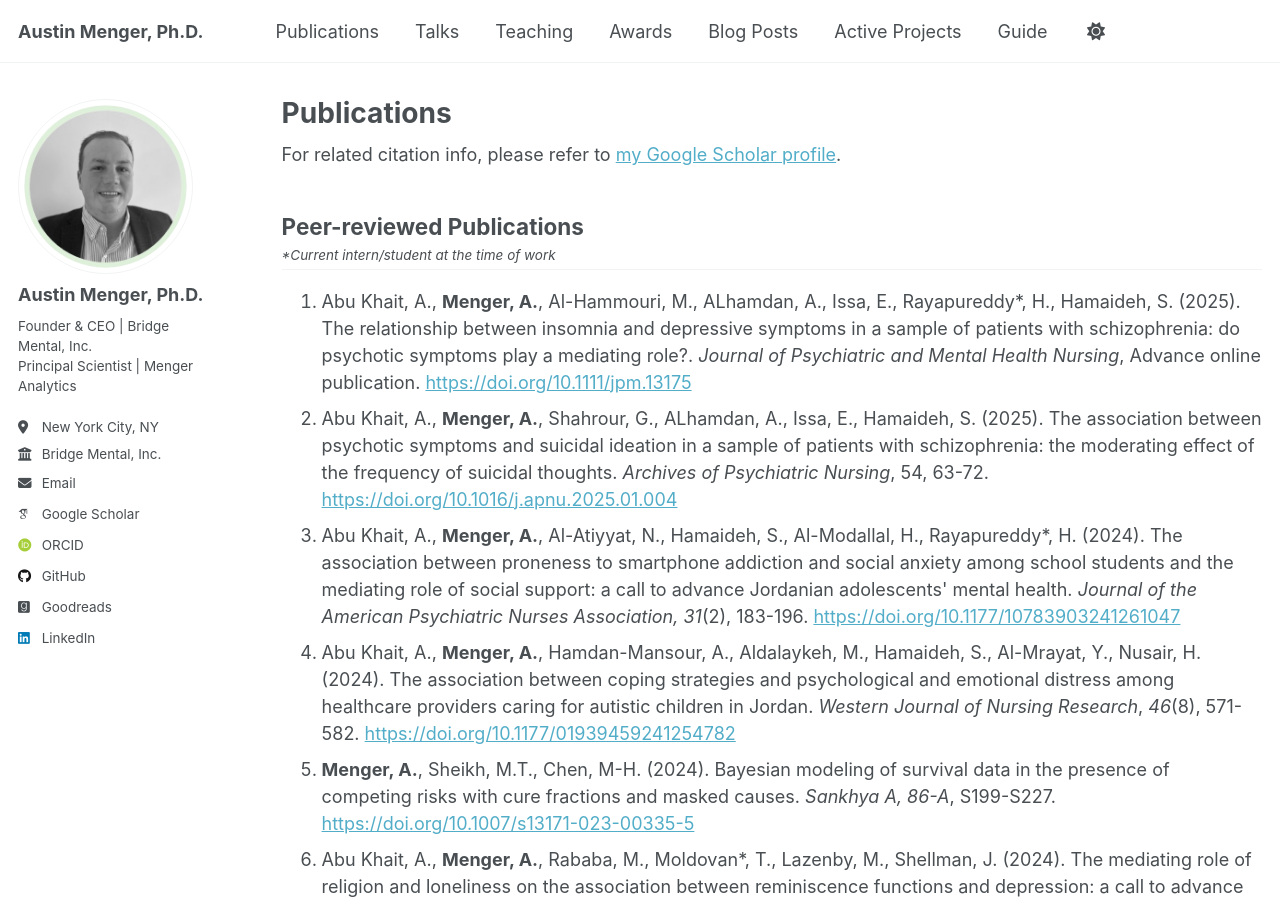
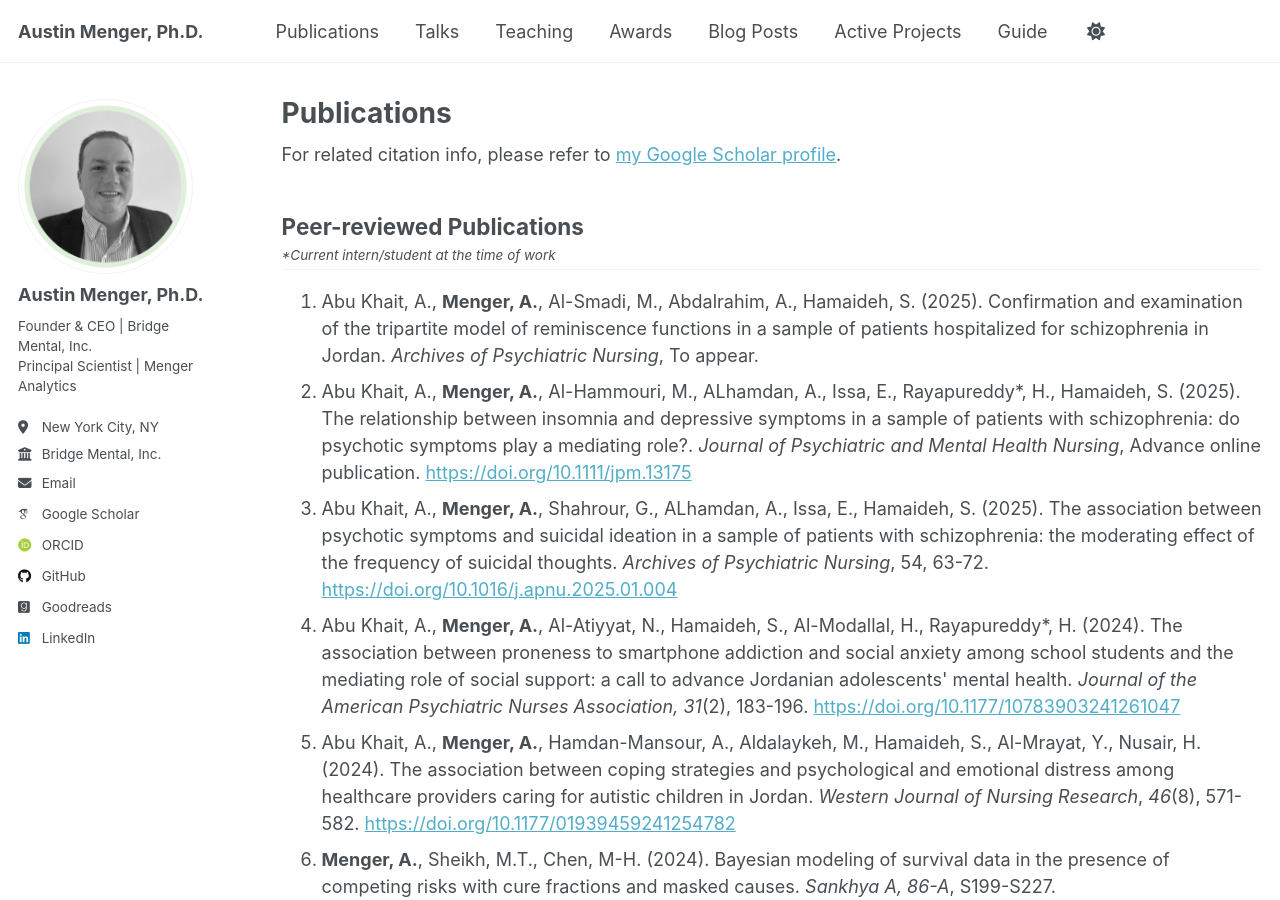
Before and after one commit to austinmenger/austinmenger.github.io, a Jekyll site: the page built from _pages/publications.html, in a window 1280 px wide and 900 px high. Built offline with Jekyll 4.4.1, drawn with Linux system fonts in a browser that asks for light colours; some web fonts are replaced.

Commit message:
Update publications.html

```diff
--- a/_pages/publications.html
+++ b/_pages/publications.html
@@ -20,6 +20,7 @@ author_profile: true
 <hr style="margin-top: 0.2em;" />
 
 <ol>
+  <li>Abu Khait, A., <strong> Menger, A.</strong>, Al-Smadi, M., Abdalrahim, A., Hamaideh, S. (2025). Confirmation and examination of the tripartite model of reminiscence functions in a sample of patients hospitalized for schizophrenia in Jordan.<em> Archives of Psychiatric Nursing</em>, To appear. </li>
   <li>Abu Khait, A., <strong> Menger, A.</strong>, Al-Hammouri, M., ALhamdan, A., Issa, E., Rayapureddy*, H., Hamaideh, S. (2025). The relationship between insomnia and depressive symptoms in a sample of patients with schizophrenia: do psychotic symptoms play a mediating role?.<em> Journal of Psychiatric and Mental Health Nursing</em>, Advance online publication. <a href="https://doi.org/10.1111/jpm.13175">https://doi.org/10.1111/jpm.13175</a> </li>
   <li>Abu Khait, A., <strong> Menger, A.</strong>, Shahrour, G., ALhamdan, A., Issa, E., Hamaideh, S. (2025). The association between psychotic symptoms and suicidal ideation in a sample of patients with schizophrenia: the moderating effect of the frequency of suicidal thoughts.<em> Archives of Psychiatric Nursing</em>, 54, 63-72. <a href="https://doi.org/10.1016/j.apnu.2025.01.004">https://doi.org/10.1016/j.apnu.2025.01.004</a></li>
   <li>Abu Khait, A., <strong> Menger, A.</strong>, Al-Atiyyat, N., Hamaideh, S., Al-Modallal, H., Rayapureddy*, H. (2024). The association between proneness to smartphone addiction and social anxiety among school students and the mediating role of social support: a call to advance Jordanian adolescents' mental health.<em> Journal of the American Psychiatric Nurses Association, 31</em>(2), 183-196. <a href="https://doi.org/10.1177/10783903241261047">https://doi.org/10.1177/10783903241261047</a></li>
```
